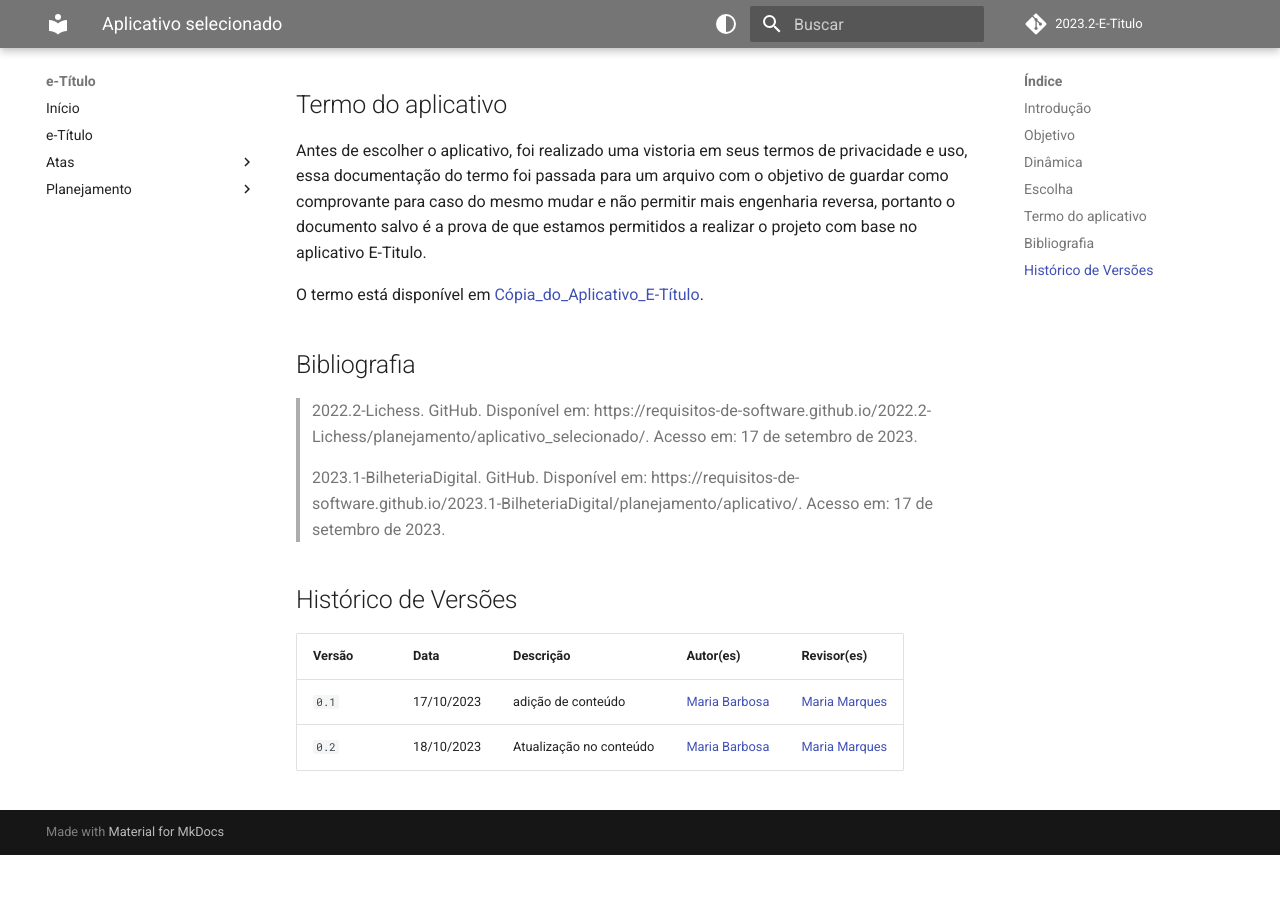
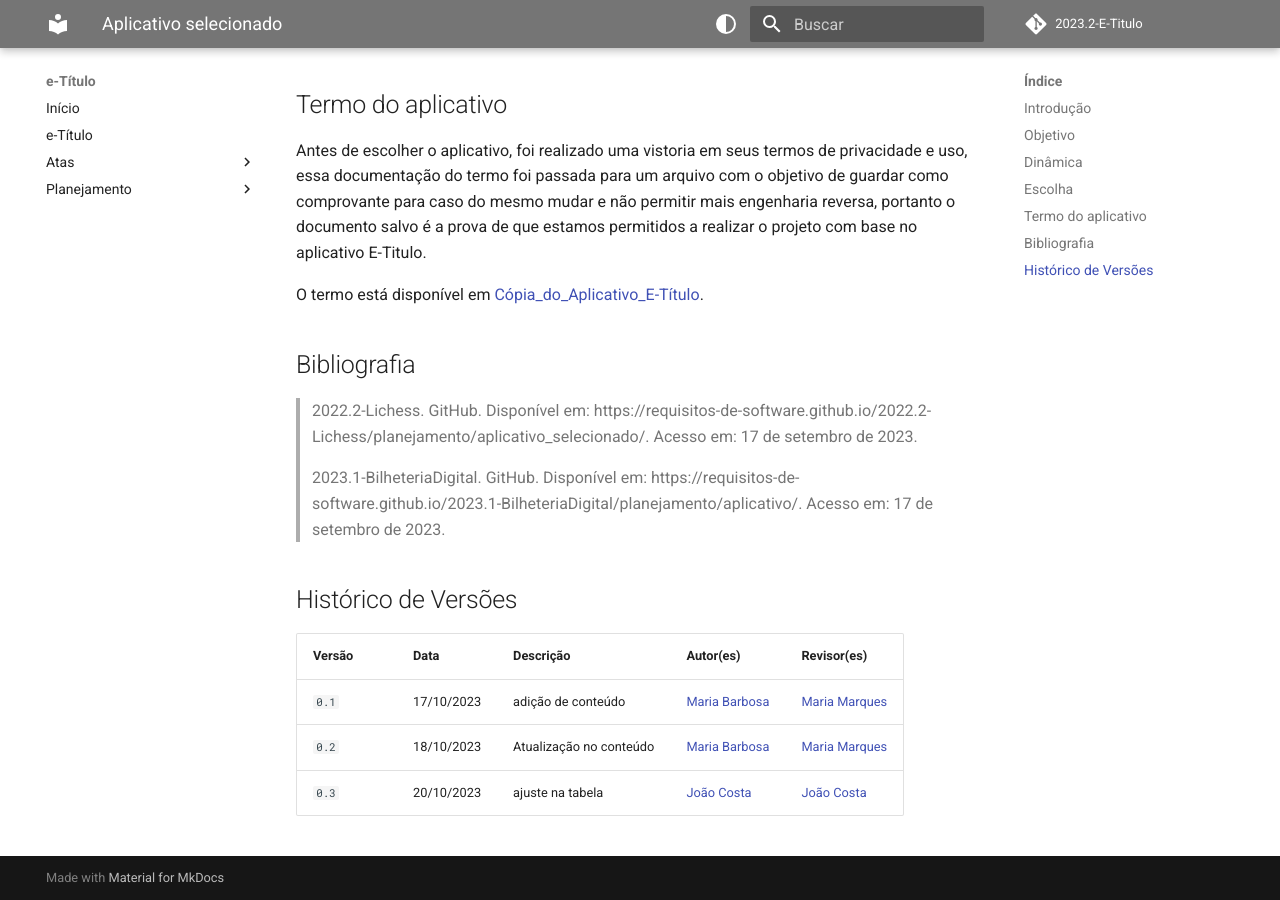
Before and after one commit to Requisitos-de-Software/2023.2-e-Titulo, an MkDocs documentation site: the page built from docs/planejamento/aplicativoEscolhido.md, in a window 1280 px wide and 900 px high, scrolled down 1052 px. Built offline with MkDocs 1.6.1 and Material for MkDocs 9.7.7, drawn with Linux system fonts in a browser that asks for light colours; comment, search, counter and statistics services are not loaded; before the commit the page ends 1907 px from its top, so only the background shows below that.

Commit message:
atualizando historico de versao

```diff
--- a/docs/planejamento/aplicativoEscolhido.md
+++ b/docs/planejamento/aplicativoEscolhido.md
@@ -46,3 +46,4 @@ O termo está disponível em [Cópia_do_Aplicativo_E-Título](/docs/E-titulo/Doc
 | ------ | ----------- | ----------- | --------- | ----------- |
 | `0.1`  | 17/10/2023  | adição de conteúdo  | [Maria Barbosa](https://github.com/Madu01) | [Maria Marques ](https://github.com/EduardaSMarques) |
 | `0.2`  | 18/10/2023  | Atualização no conteúdo  | [Maria Barbosa](https://github.com/Madu01) | [Maria Marques ](https://github.com/EduardaSMarques) |
+| `0.3`  | 20/10/2023  | ajuste na tabela  | [João Costa](https://github.com/jvcostta) | [João Costa](https://github.com/jvcostta) |
```
